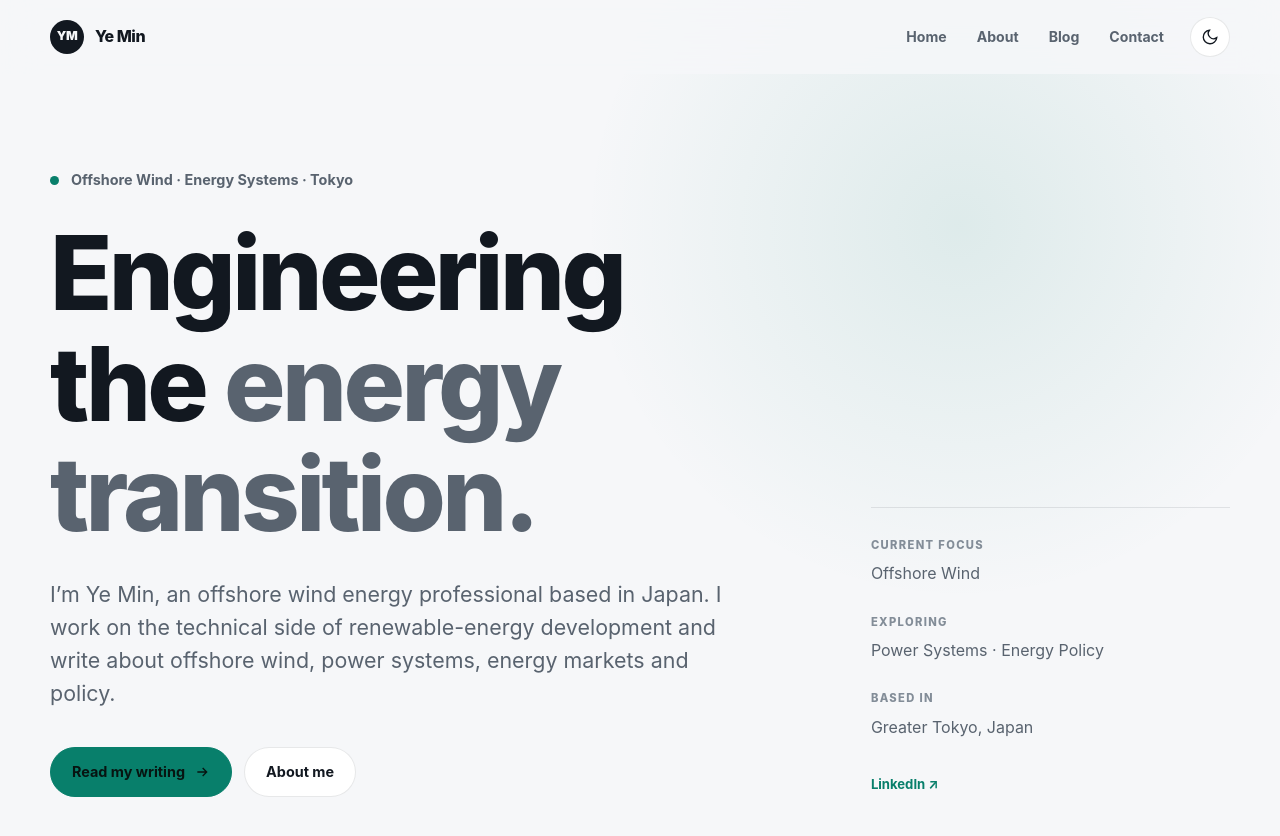
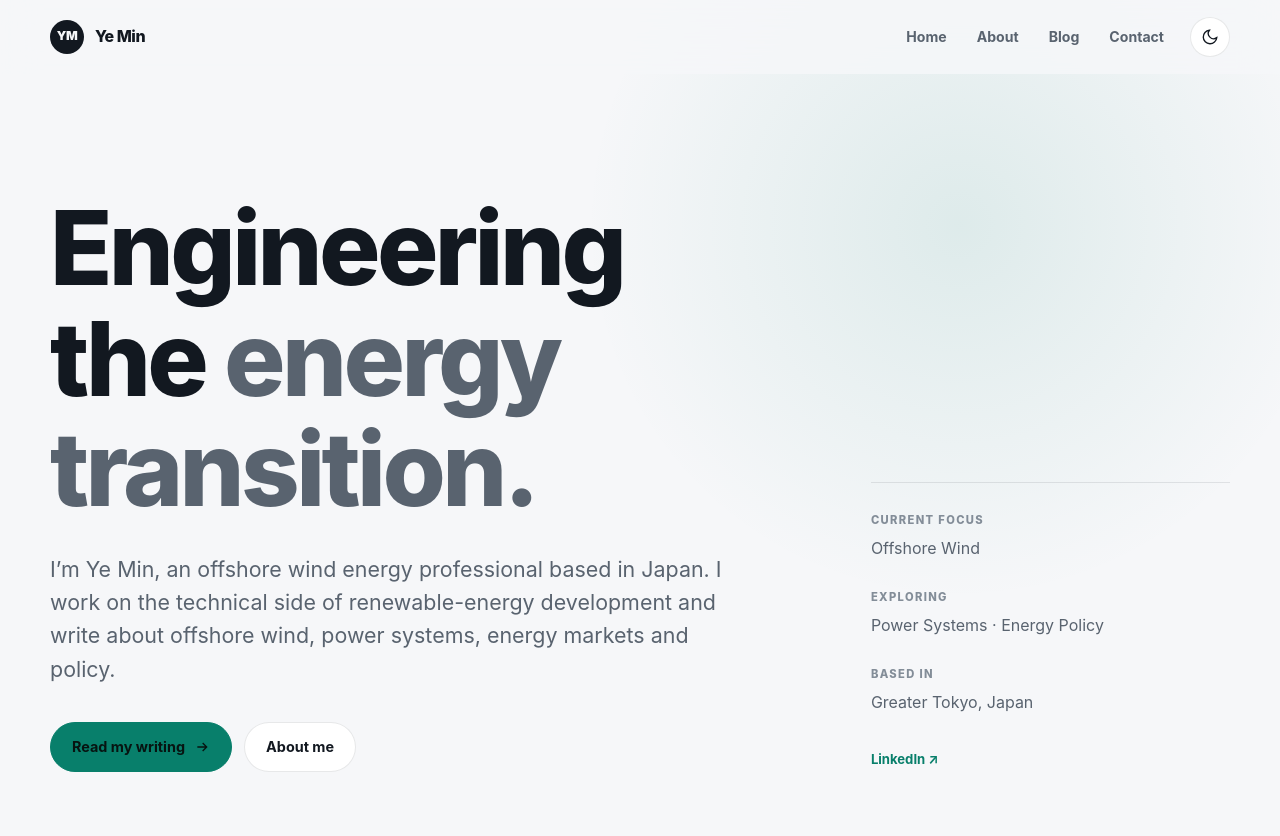
Before and after one commit to ym-yemin/Portfolio, a Jekyll site: the page built from index.html, in a window 1280 px wide and 900 px high. Shown: the top 836 px of the window. Built offline with Jekyll 4.4.1, drawn with Linux system fonts in a browser that asks for light colours.

Commit message:
Remove hero kicker from index.html
Removed the hero kicker section from the main introduction.

```diff
--- a/index.html
+++ b/index.html
@@ -17,11 +17,6 @@ description: Portfolio and writing by Ye Min — offshore wind energy profession
 
         <!-- Main introduction -->
         <div class="hero-main">
-
-          <div class="hero-kicker reveal">
-            <span class="status-dot"></span>
-            Offshore Wind · Energy Systems · Tokyo
-          </div>
 
           <h1 class="reveal">
             Engineering the
```
